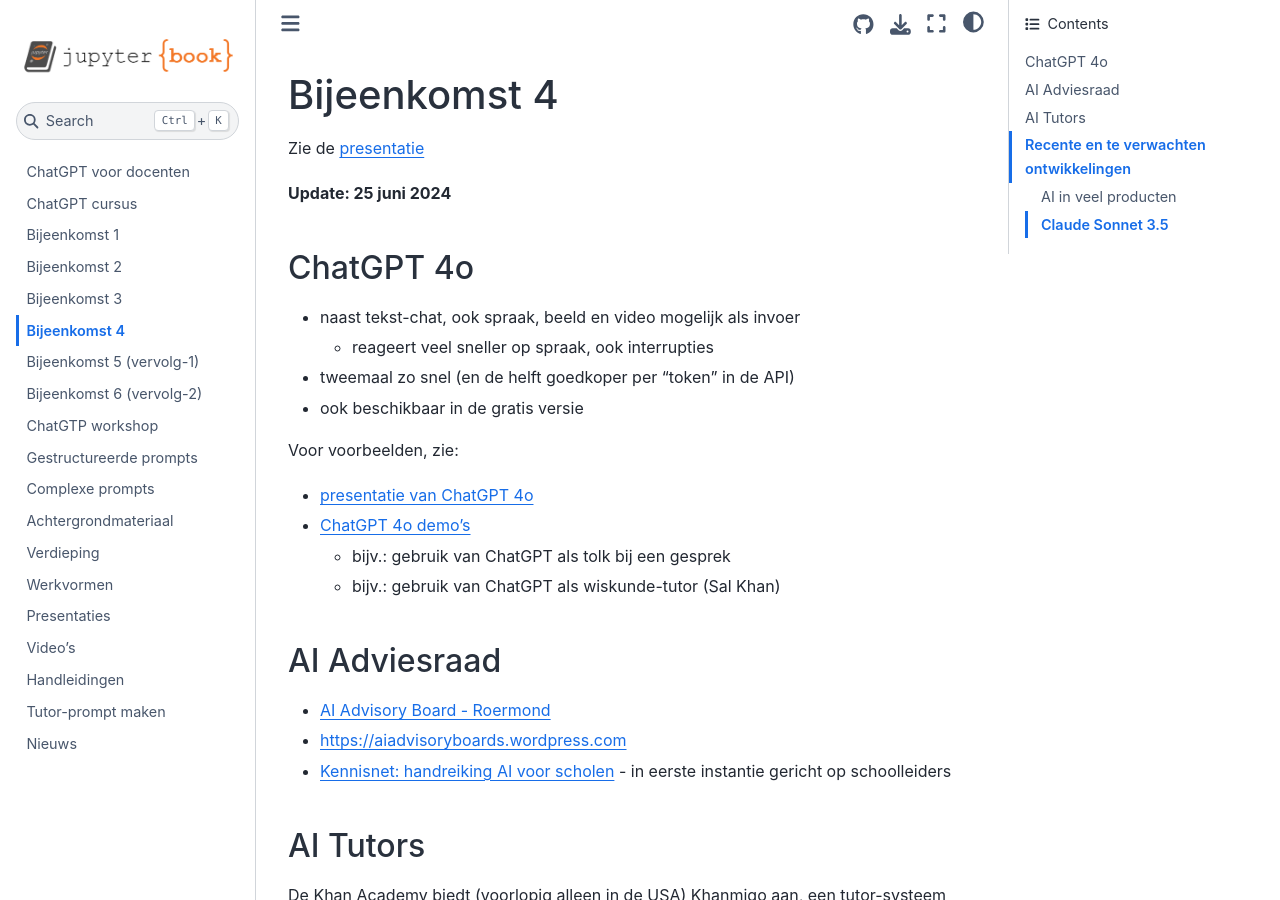
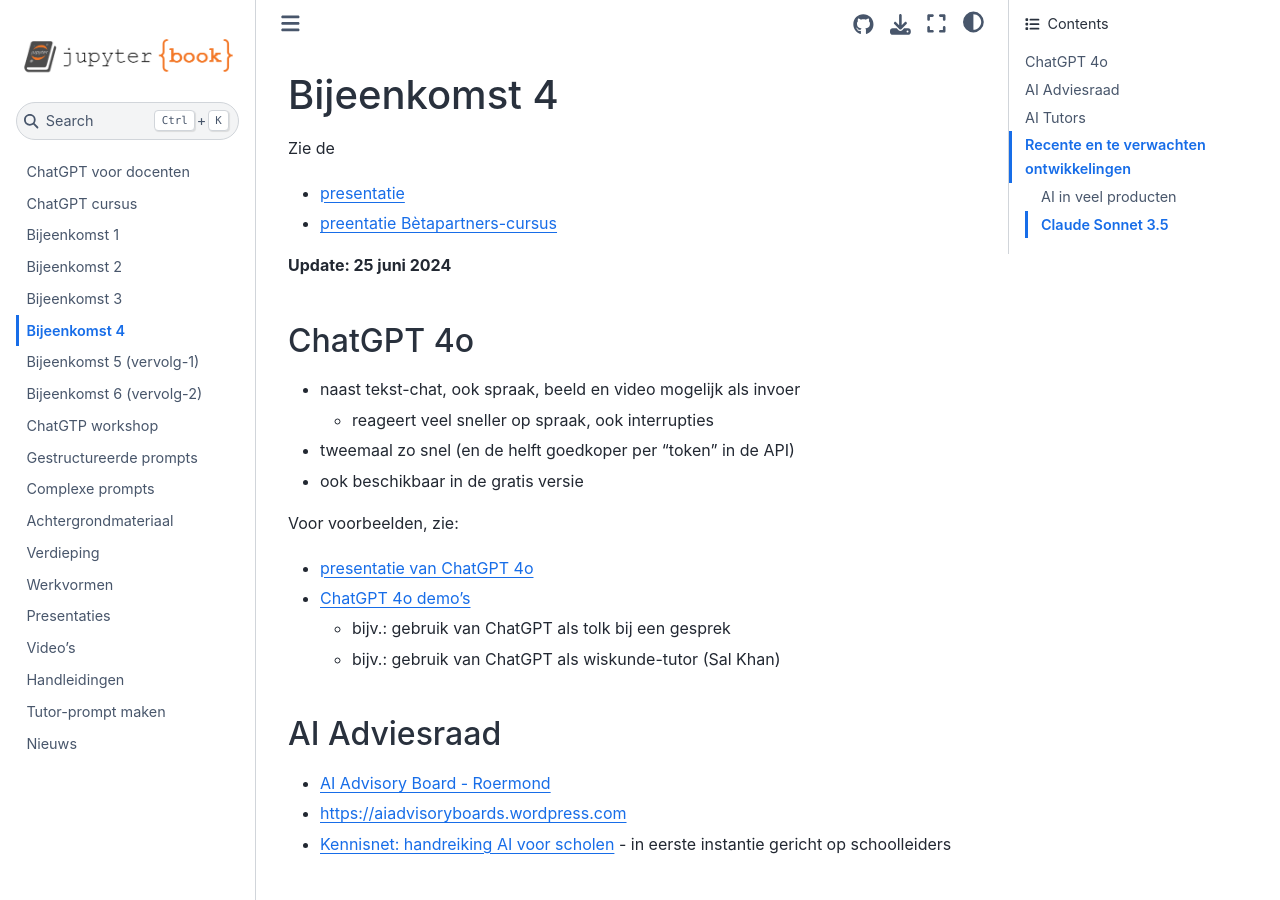
Before and after one commit to infvo/chatgptbook, a Jupyter Book: the page built from bijeenkomst-4.md, in a window 1280 px wide and 900 px high. Built offline with Jupyter Book 1.0.4 settings and Sphinx 7.4.7 and the Sphinx Book theme 1.1.4, drawn with Linux system fonts in a browser that asks for light colours.

Commit message:
Update bijeenkomst-4.md

```diff
--- a/bijeenkomst-4.md
+++ b/bijeenkomst-4.md
@@ -1,6 +1,10 @@
 # Bijeenkomst 4
 
-Zie de [presentatie](https://docs.google.com/presentation/d/1gacugyso-GWJRqhwilZ2V0c2otqaDjoNpNTNsFef1lw/edit?usp=sharing)
+Zie de
+
+* [presentatie](https://docs.google.com/presentation/d/1gacugyso-GWJRqhwilZ2V0c2otqaDjoNpNTNsFef1lw/edit?usp=sharing)
+* [preentatie Bètapartners-cursus](https://docs.google.com/presentation/d/1BlgDJUWhwgL8xS1bSRiXJlLd5RD15pgWtGhRLb_hNiQ/edit?usp=sharing)
+
 
 **Update: 25 juni 2024**
 
```
